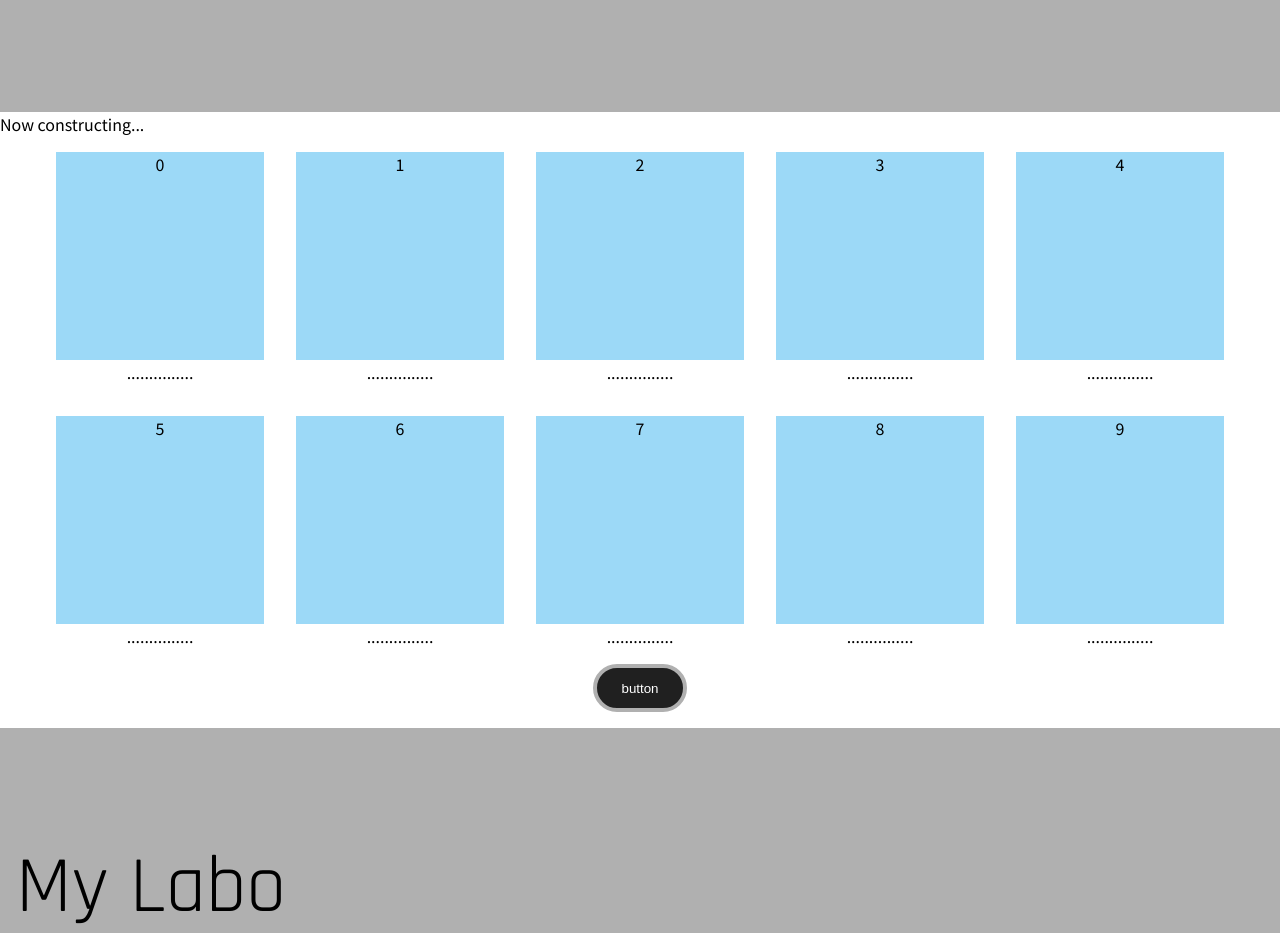
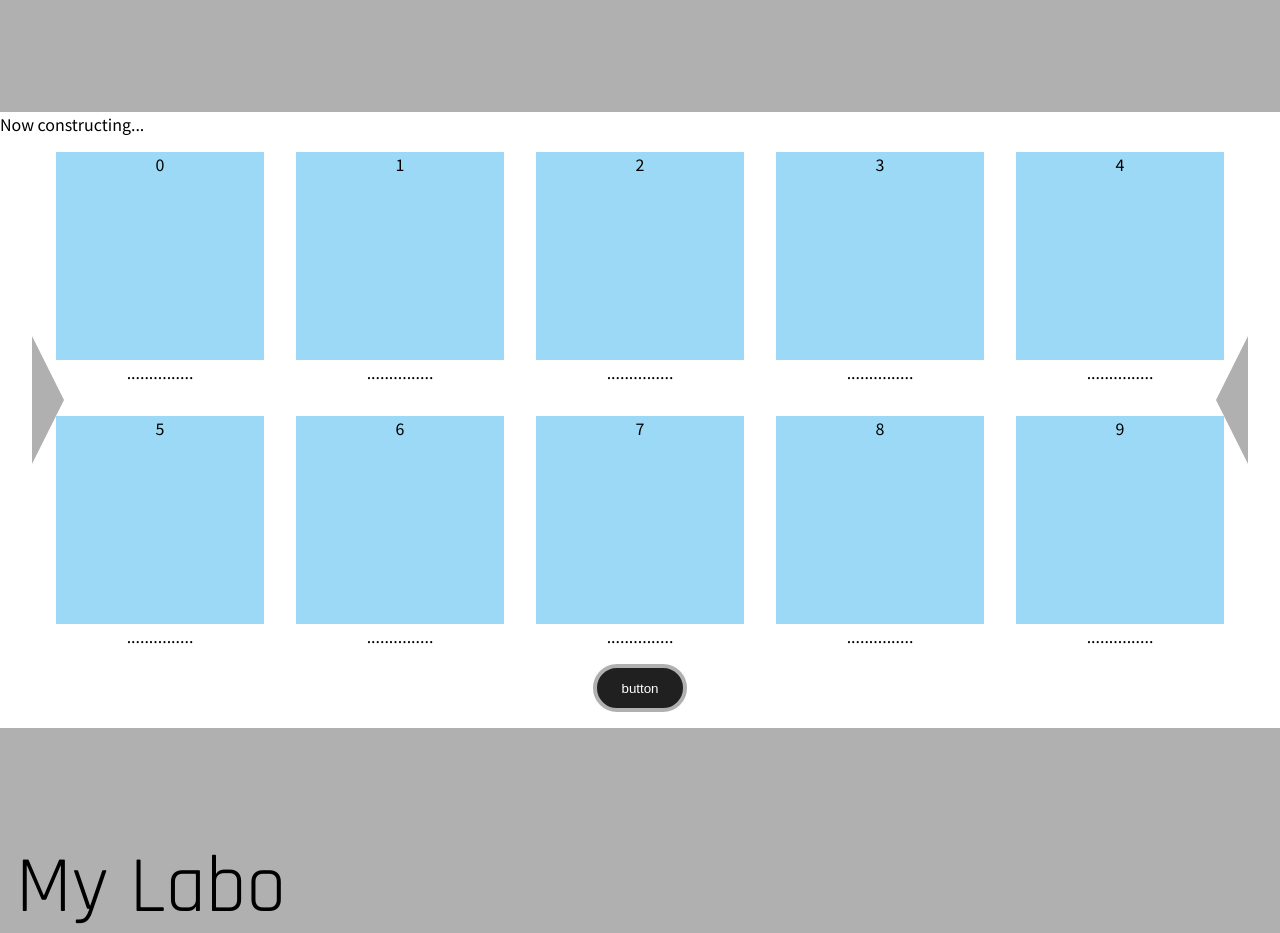
Before and after one commit to phinesze/phinesze-home, a React app: page / in a window 1280 px wide. Shown: the part 1360-2293 px from the top of the page. Built offline with nearby package versions, Linux system fonts and the light colour scheme.

Commit message:
SquareViewに矢印追加

```diff
--- a/src/components/common/SquareView/SquareView.css
+++ b/src/components/common/SquareView/SquareView.css
@@ -1,3 +1,8 @@
+:root {
+    --arrow-width: 2rem;
+    --arrow-height: 8rem;
+}
+
 .squareViewPage {
     display: inline-block;
     width: 100%;
@@ -7,8 +12,33 @@
 }
 
 .squareViewTop {
+    position: relative;
+}
+
+.squareViewPageArea {
     white-space: nowrap;
     overflow-x: scroll;
+}
+
+.squareViewArrowArea {
+    width: 100%;
+    height: 100%;
+}
+
+.squareViewLeftArrow, .squareViewRightArrow {
+    position: absolute;
+    border: calc(var(--arrow-height) / 2) solid transparent;
+    top: calc(50% - var(--arrow-height) / 2);
+}
+
+.squareViewLeftArrow {
+    border-left: var(--arrow-width) solid var(--sub-color);
+    left: var(--arrow-width);
+}
+
+.squareViewRightArrow {
+    border-right: var(--arrow-width) solid var(--sub-color);
+    right: var(--arrow-width);
 }
 
 .squareViewFrame {
--- a/src/components/common/SquareView/index.tsx
+++ b/src/components/common/SquareView/index.tsx
@@ -4,6 +4,10 @@ import {SquareViewItemProps} from "./SquareViewItem";
 import SquareViewPage from "./SquareViewPage";
 
 interface SquareViewProps {
+
+    /**
+     * SquareViewの1ページの行数
+     */
     rows?: number;
     items: SquareViewItemProps[];
 }
@@ -22,33 +26,52 @@ export default class SquareView extends React.Component<SquareViewProps, SquareV
             columns: SquareView.getColumnNum()
         };
 
+        /**
+         * ウィンドウリサイズ時に1ページのカラム数を再計算する。
+         */
         window.onresize = () => {
             this.setState({
                 columns: SquareView.getColumnNum()
             });
+
+            document.querySelector('squareViewLeftArrow');
         }
     }
 
     render(): JSX.Element {
 
         return <div className={style.squareViewTop}>
-            {this.getSquareViewMain()}
+            <div className={style.squareViewArrowArea}>
+                <div className={style.squareViewLeftArrow}/>
+                <div className={style.squareViewRightArrow}/>
+            </div>
+            <div className={style.squareViewPageArea}>
+                {this.getSquareViewPages()}
+            </div>
         </div>;
     }
 
-    private getSquareViewMain() {
+    /**
+     * SquareViewの各ページを出力する。
+     */
+    private getSquareViewPages() {
 
         let ret: any[] = [];
+        //1ページのカラム数と行数とアイテム数を取得する。
         const columns = this.state.columns;
         const rows = this.props.rows || 2;
         let pageItems = columns * rows;
 
         for (let i = 0; i < this.props.items.length; i++) {
-            ret.push(<SquareViewPage key={i.toString()} items={this.props.items} start={i * pageItems} end={(i + 1) * pageItems}/>);
+            ret.push(<SquareViewPage key={i.toString()} items={this.props.items} start={i * pageItems}
+                                     end={(i + 1) * pageItems}/>);
         }
         return ret;
     }
 
+    /**
+     * SquareViewの1ページのカラム数をウィンドウサイズから計算する。
+     */
     private static getColumnNum() {
         return Math.floor(document.body.clientWidth / 240);
     }
```
Also changed, not shown: 1 other file (tests, documents, lock files or other folders).
